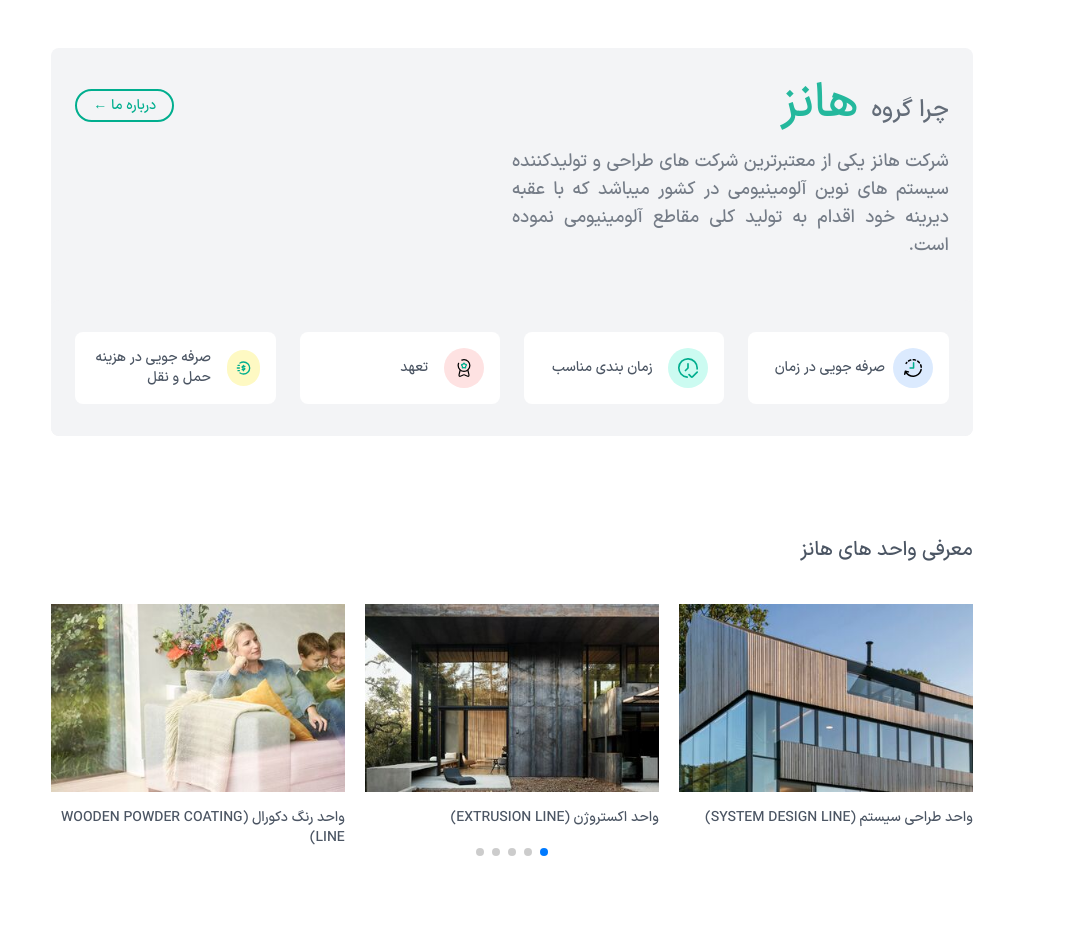
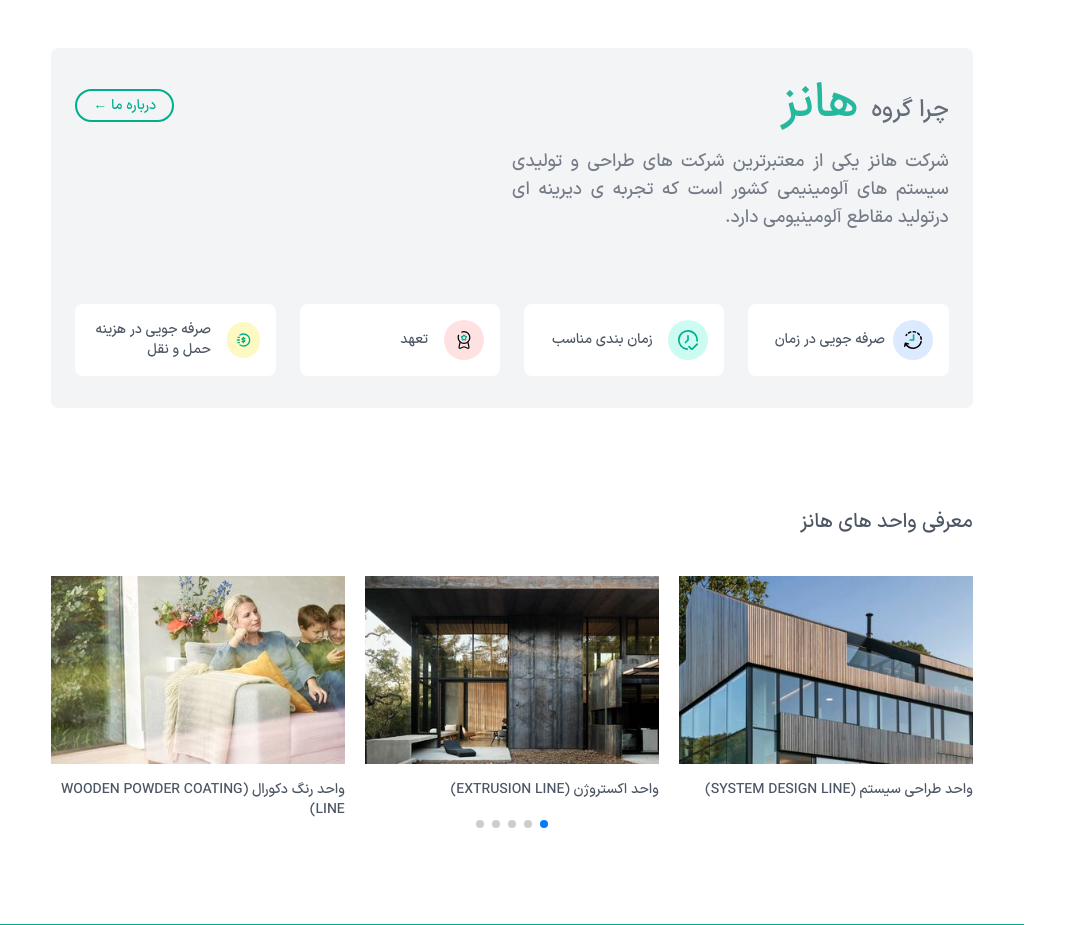
Before and after one commit to zahra-hsb/hanz-, a Next.js app: page / in a window 1280 px wide. Shown: the part 1140-2065 px from the top of the page, without its empty margins (0-1087 px from the left). Built offline with nearby package versions, Linux system fonts and the light colour scheme.

Commit message:
edit WhyHanzHome component

```diff
--- a/src/components/homeComponents/WhyHanzHome/index.jsx
+++ b/src/components/homeComponents/WhyHanzHome/index.jsx
@@ -41,7 +41,7 @@ const WhyHanzHome = () => {
                                     </div>
                                     <div className="lg:w-[60%]">
                                         <p className="pt-5 lg:w-5/6 text-justify opacity-[75%] text-lg">
-                                            شرکت هانز یکی از معتبرترین شرکت های طراحی و تولیدکننده سیستم های نوین آلومینیومی در کشور میباشد که با عقبه دیرینه خود اقدام به تولید کلی مقاطع آلومینیومی نموده است.
+                                        شرکت هانز یکی از معتبرترین شرکت های طراحی و تولیدی سیستم های آلومینیمی کشور است که تجربه ی دیرینه ای درتولید مقاطع آلومینیومی دارد.
                                         </p>
                                     </div>
                                 </div>
```
